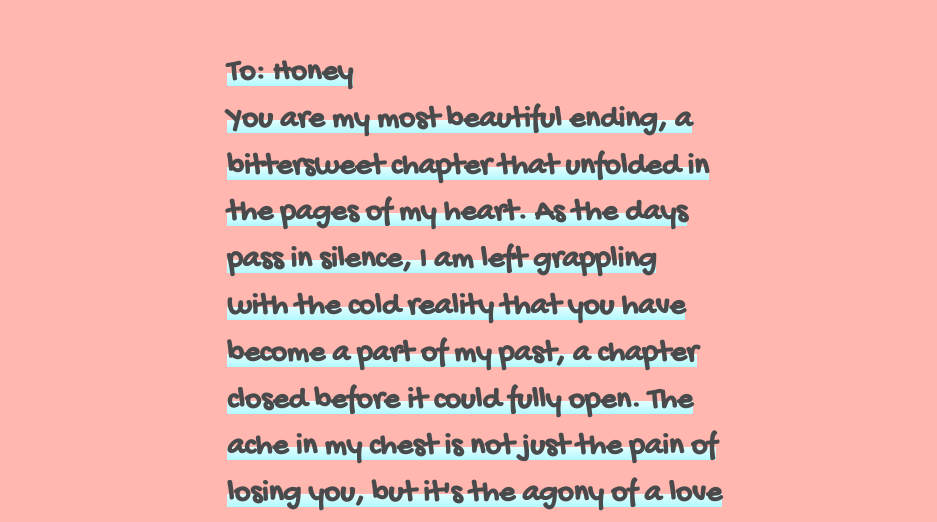
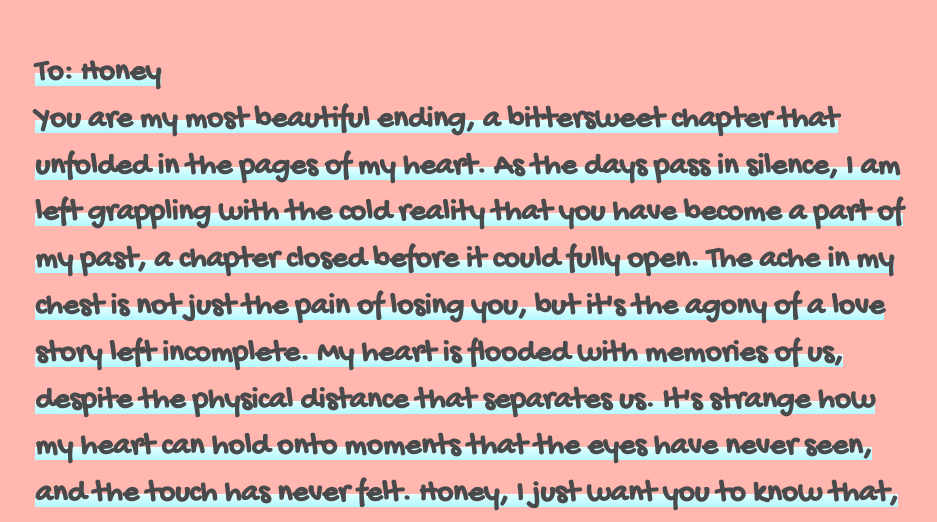
Before and after one commit to arex20/letter, a plain HTML site: page index.html in a window 1280 px wide. Shown: the part 277-799 px from the top of the page, without its empty margins (165-1102 px from the left). Drawn offline with Linux system fonts and the light colour scheme.

Commit message:
Update style.css

```diff
--- a/style.css
+++ b/style.css
@@ -3,7 +3,7 @@
 body {
   background-color: #ffb7b0;
   min-height: 70vh;
-  padding: 40vh 30vw;
+  padding: 40vh 15vw;
   color: hsl(198, 1%, 29%);
   font-family: 'Gochi Hand', cursive;
   text-align: left;
```
